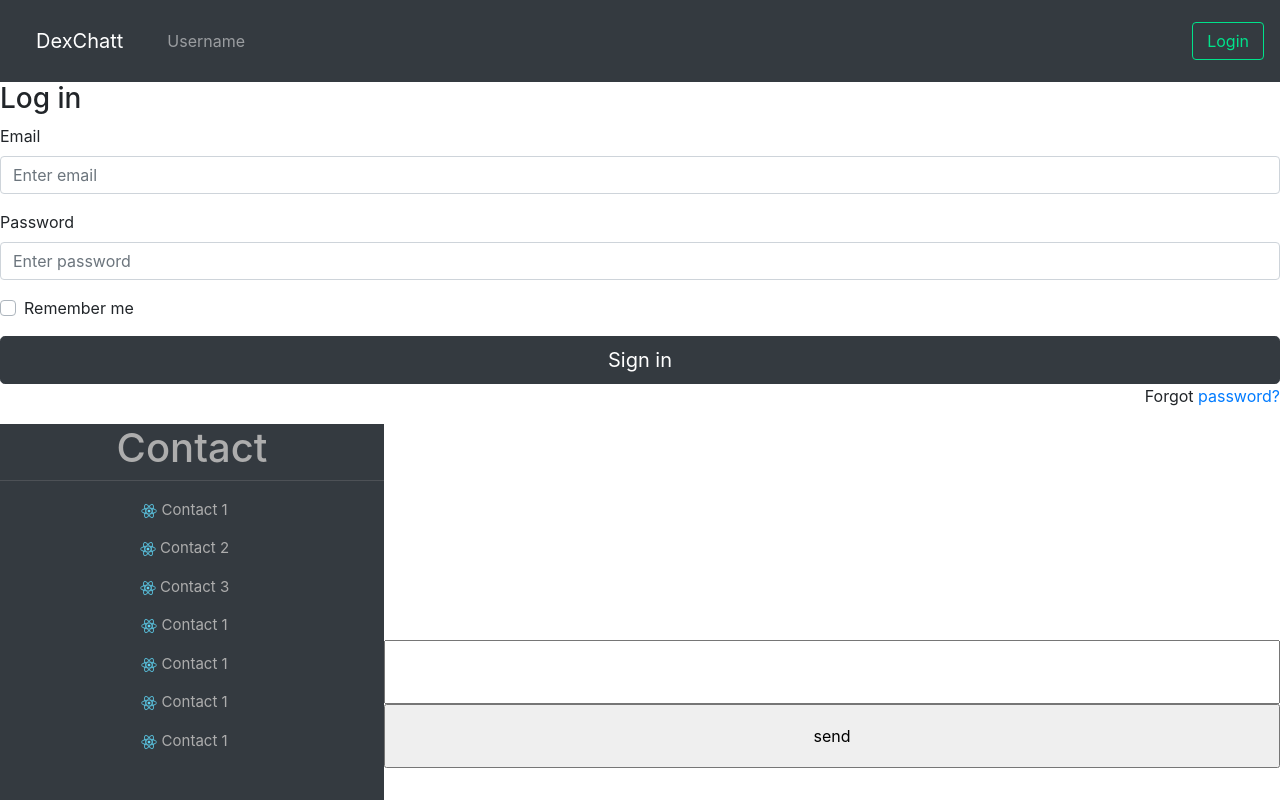
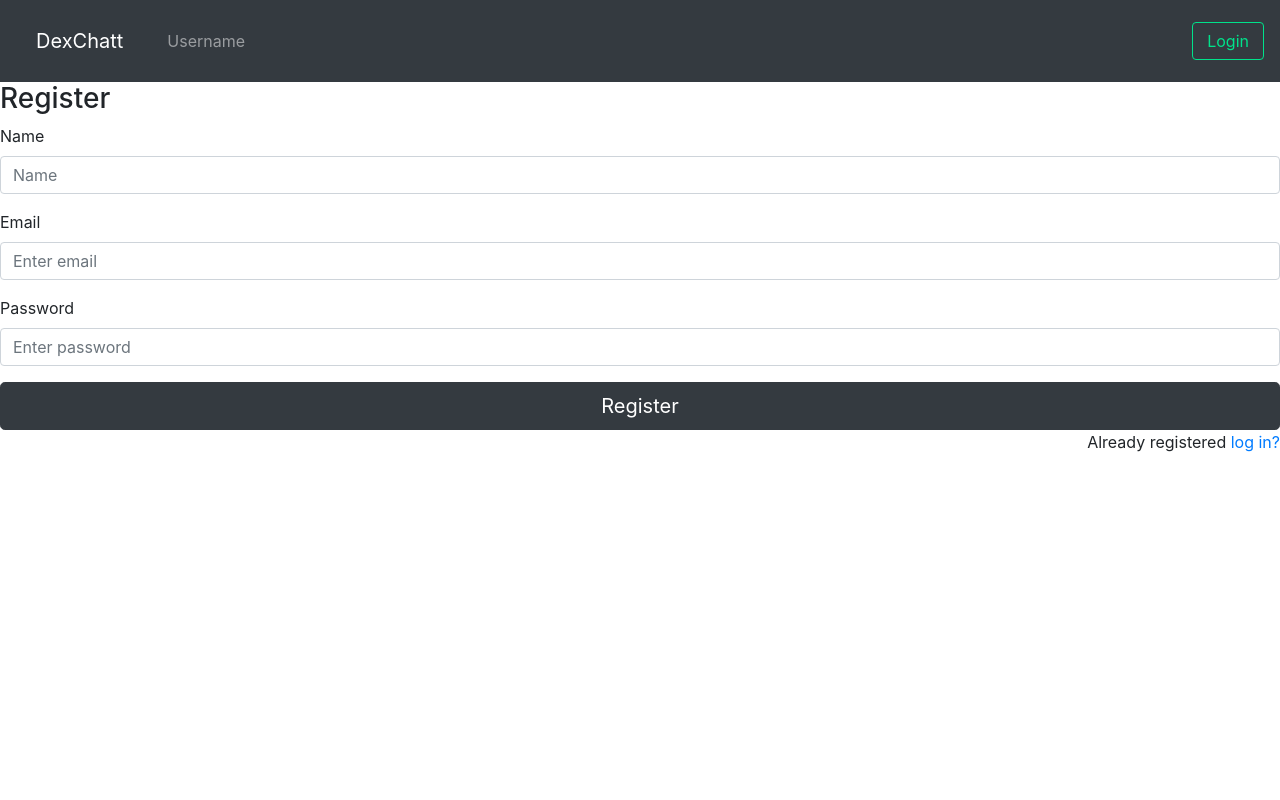
Before and after one commit to madjid123/dexchat, a React (Create React App) app: page /register in a window 1280 px wide. Shown: the top 800 px of the page. Built offline with nearby package versions, Linux system fonts and the light colour scheme.

Commit message:
wretyweywte

```diff
--- a/src/App.js
+++ b/src/App.js
@@ -1,4 +1,6 @@
 
+import { BrowserRouter as Router, Switch, Route, Link } from "react-router-dom"
+import Register from "./components/Register"
 import NavBar from './components/NavBar'
 import Contacts from './components/Contacts'
 import Conversation from './components/Conversation'
@@ -7,14 +9,18 @@ import 'bootstrap/dist/css/bootstrap.min.css';
 import './App.css';
 function App() {
   return (
-
     <>
       <NavBar ></NavBar>
-      <Login></Login>
-      <Contacts ></Contacts>
-      <Conversation></Conversation>
 
 
+      <Router>
+
+        <Switch>
+          <Route path="/login" component={Login} ><Login></Login></Route>
+          <Route path="/register" component={Register}><Register> </Register></Route>
+        </Switch>
+
+      </Router>
     </>
   )
 }
--- /dev/null
+++ b/src/URL.js
@@ -0,0 +1 @@
+module.exports = { API_URL: "http://localhost:5000" }
--- a/src/components/NavBar.jsx
+++ b/src/components/NavBar.jsx
@@ -16,7 +16,7 @@ function NavBar() {
 
                 </Nav>
 
-                <Button variant="login" className="">Login</Button>
+                <Button variant="login" className="" href="/login">Login</Button>
 
 
             </Navbar.Collapse>
--- a/src/components/Register.jsx
+++ b/src/components/Register.jsx
@@ -1,69 +1,52 @@
-import React, { useState, setValue } from 'react';
+import axios from 'axios';
+import React, { useState } from 'react';
+import Url from '../URL'
+
 
 function Register(props) {
-    const [state, setState] = useState({ feilds: {}, errors: {} })
+
+    const [state, setState] = useState({ feilds: {} })
+
+    const handleSubmit = (e) => {
+        e.preventDefault();
+        axios.post(Url.APP_URL + '/register', { ...state.fields })
+
+    }
+    const handleChange = (e) => {
+        var fields = { ...state.feilds };
+        fields[e.target.name] = e.target.value;
+        setState({ fields });
+    }
+
+    return (
+        <form >
+            <h3>Register</h3>
+
+            <div className="form-group">
+                <label>Name</label>
+                <input name="name" type="text" className="form-control" placeholder="Name" onChange={handleChange} />
+            </div>
 
 
 
+            <div className="form-group">
+                <label>Email</label>
+                <input name="email" type="email" className="form-control" placeholder="Enter email" onChange={handleChange} />
+            </div>
 
-    const handleValidation = () => {
-        let fields = state.feilds;
-        let errors = {};
-        let formIsValid = true;
+            <div className="form-group">
+                <label>Password</label>
+                <input name="password" type="password" className="form-control" placeholder="Enter password" onChange={handleChange} />
+            </div>
 
-        //Name
-        if (!fields["name"]) {
-            formIsValid = false;
-            errors["name"] = "Cannot be empty";
-        }
+            <button type="submit" className="btn btn-dark btn-lg btn-block">Register</button>
+            <p className="forgot-password text-right">
+                Already registered <a href="#">log in?</a>
+            </p>
 
-        if (typeof fields["name"] !== "undefined") {
-            if (!fields["name"].match(/^[a-zA-Z]+$/)) {
-                formIsValid = false;
-                errors["name"] = "Only letters";
-            }
-        }
+        </form>
+    )
 
-        //Email
-        if (!fields["email"]) {
-            formIsValid = false;
-            errors["email"] = "Cannot be empty";
-        }
-
-        if (typeof fields["email"] !== "undefined") {
-            let lastAtPos = fields["email"].lastIndexOf('@');
-            let lastDotPos = fields["email"].lastIndexOf('.');
-
-            if (!(lastAtPos < lastDotPos && lastAtPos > 0 && fields["email"].indexOf('@@') == -1 && lastDotPos > 2 && (fields["email"].length - lastDotPos) > 2)) {
-                formIsValid = false;
-                errors["email"] = "Email is not valid";
-            }
-        }
-
-        setState({ errors: errors });
-        return formIsValid;
-    }
-
-    const contactSubmit = (e) => {
-        e.preventDefault();
-
-        if (handleValidation()) {
-
-            alert("Form submitted");
-        } else {
-            alert("Form has errors.")
-        }
-
-    }
-
-    const handleChange = (field, e) => {
-        let fields = state.feilds;
-        fields[field] = e.target.value;
-        setState({ fields, errors: state.errors });
-    }
-    return (
-
-    )
 }
 
 export default Register;
```
Also changed, not shown: src/App.css (line endings or trailing spaces), 1 other file (tests, documents, lock files or other folders).
